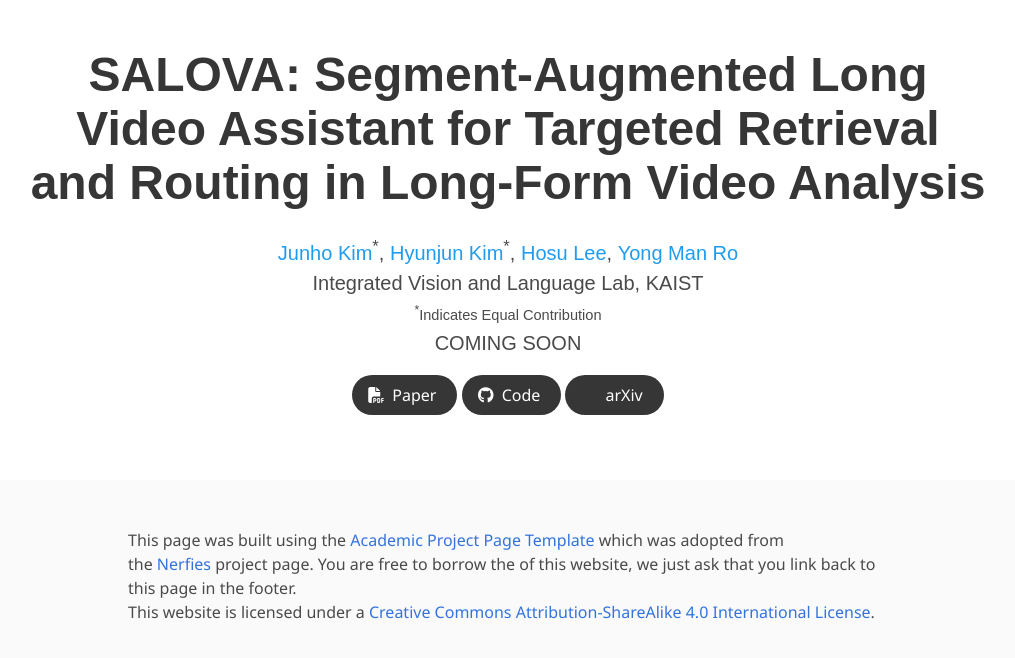
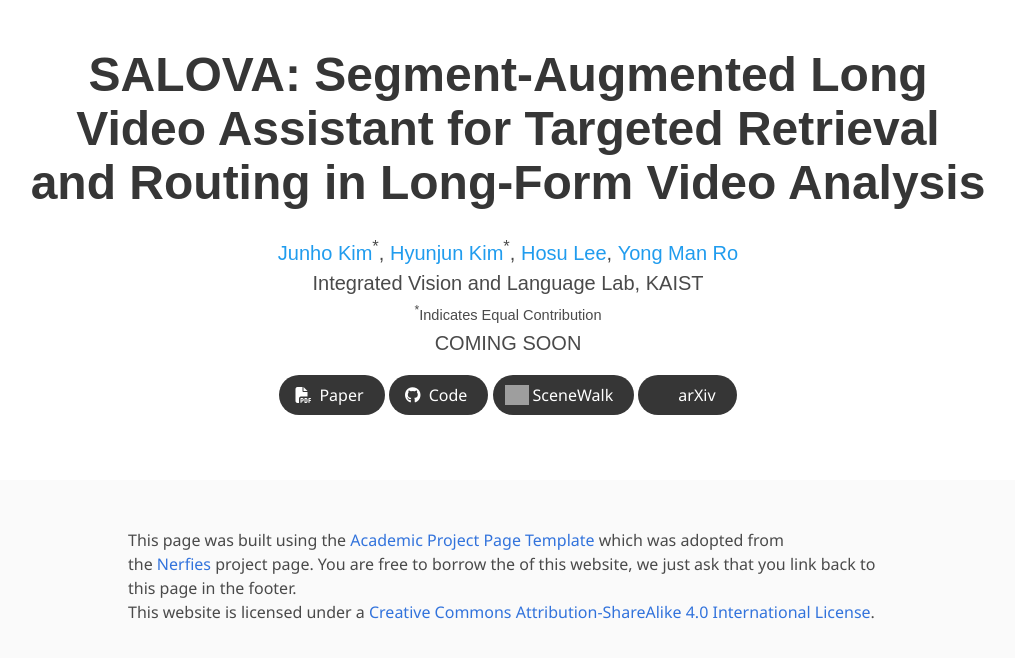
Before and after one commit to IVY-LVLM/SALOVA, a plain HTML site: page index.html in a window 1280 px wide. Shown: the whole page, without its empty margins (132-1147 px from the left). Drawn offline with nearby package versions, Linux system fonts and the light colour scheme; grey boxes are pictures that could not be loaded; some icons are missing; a web font is replaced by a local one.

Commit message:
update scenewalk

```diff
--- a/index.html
+++ b/index.html
@@ -76,7 +76,7 @@
                     <div class="publication-links">
                          <!-- Arxiv PDF link -->
                       <span class="link-block">
-                        <a href="https://arxiv.org/pdf/" target="_blank"
+                        <a href="https://arxiv.org/pdf/2411.16173.pdf" target="_blank"
                         class="external-link button is-normal is-rounded is-dark">
                         <span class="icon">
                           <i class="fas fa-file-pdf"></i>
@@ -96,9 +96,21 @@
                   </a>
                 </span>
 
+                <!-- Huggingface Data link -->
+                <span class="link-block">
+                  <a href="https://huggingface.co/datasets/IVLLab/SceneWalk" target="_blank"
+                    class="external-link button is-normal is-rounded is-dark">
+                    <span class="icon">
+                      <img src="https://huggingface.co/front/assets/huggingface_logo-noborder.svg" alt="Hugging Face Logo" style="height: 20px; width: auto;">
+                    </span>
+                    <span>SceneWalk</span>
+                  </a>
+                </span>
+
+
                 <!-- ArXiv abstract Link -->
                 <span class="link-block">
-                  <a href="https://arxiv.org/abs/" target="_blank"
+                  <a href="https://arxiv.org/abs/2411.16173" target="_blank"
                   class="external-link button is-normal is-rounded is-dark">
                   <span class="icon">
                     <i class="ai ai-arxiv"></i>
```
